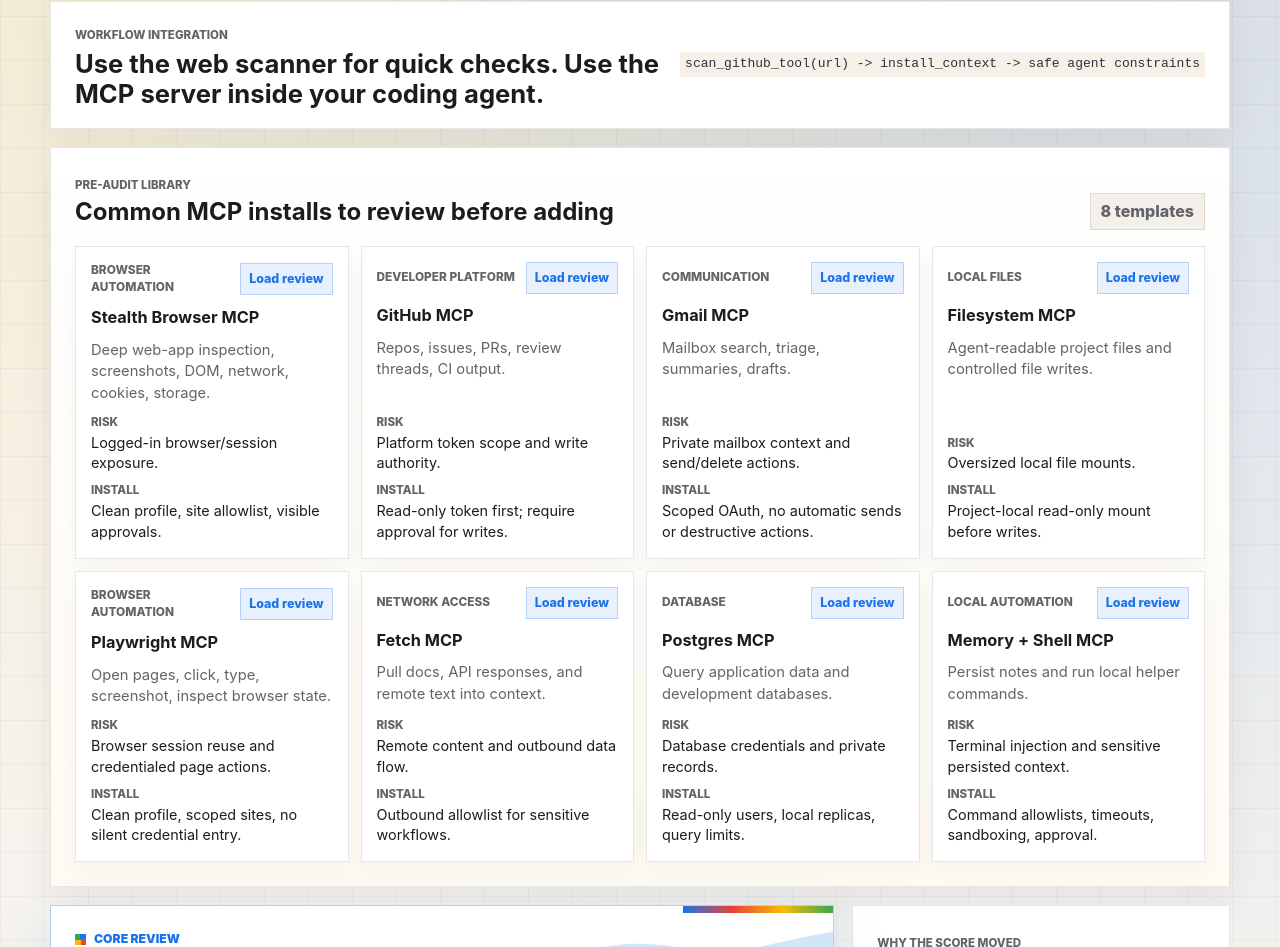
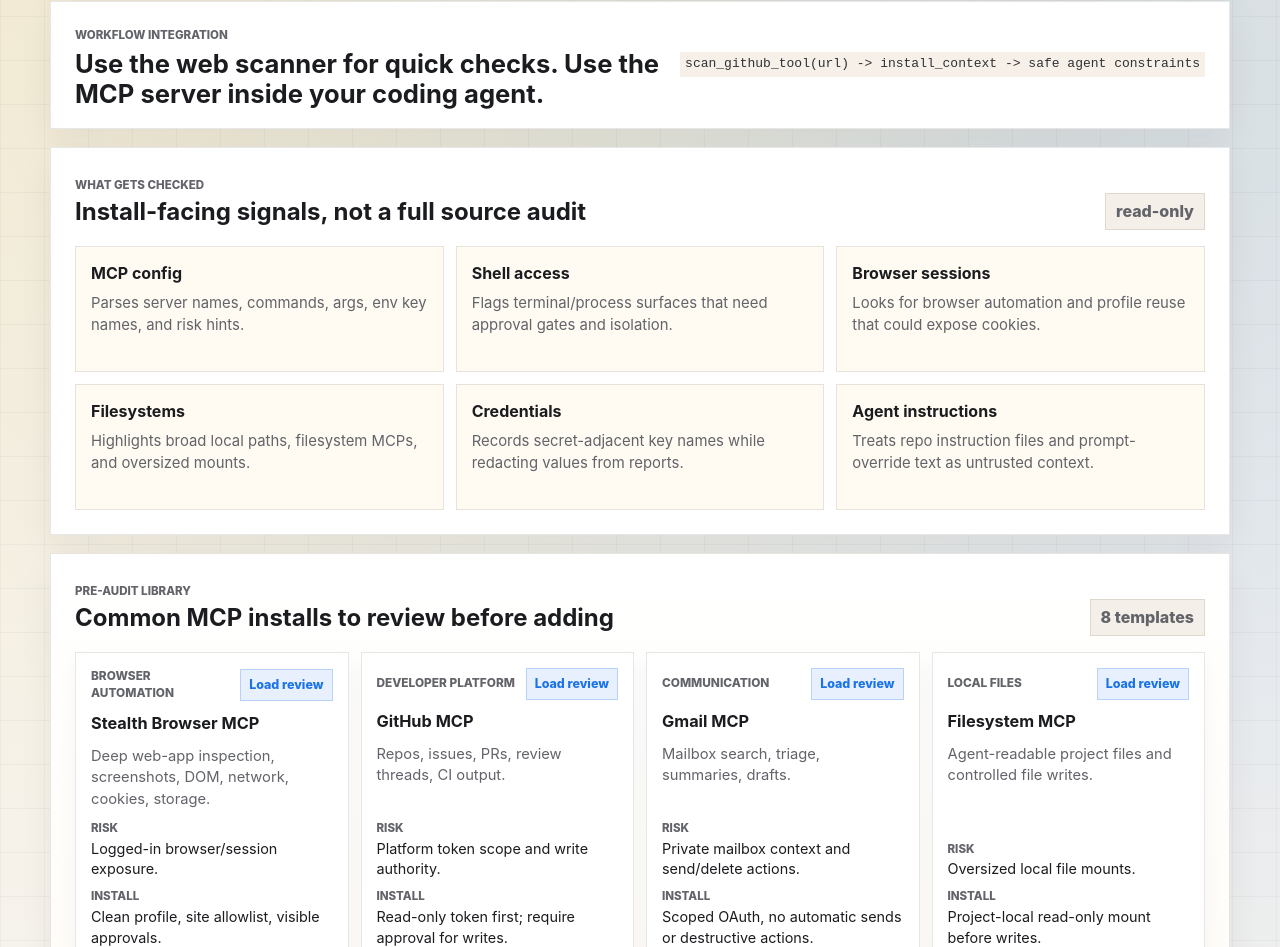
Before and after one commit to dodge1218/agent-surface-map, a plain HTML site: page public/index.html in a window 1280 px wide. Shown: the part 1084-2031 px from the top of the page. Drawn offline with Linux system fonts and the light colour scheme.

Commit message:
document public rule checks

```diff
--- a/public/index.html
+++ b/public/index.html
@@ -76,6 +76,42 @@
         <code>scan_github_tool(url) -> install_context -> safe agent constraints</code>
       </section>
 
+      <section class="checks-strip" aria-label="Scanner checks">
+        <div class="section-heading">
+          <div>
+            <span class="meta-label">What gets checked</span>
+            <h2>Install-facing signals, not a full source audit</h2>
+          </div>
+          <span class="count-pill">read-only</span>
+        </div>
+        <div class="checks-grid">
+          <article>
+            <strong>MCP config</strong>
+            <p>Parses server names, commands, args, env key names, and risk hints.</p>
+          </article>
+          <article>
+            <strong>Shell access</strong>
+            <p>Flags terminal/process surfaces that need approval gates and isolation.</p>
+          </article>
+          <article>
+            <strong>Browser sessions</strong>
+            <p>Looks for browser automation and profile reuse that could expose cookies.</p>
+          </article>
+          <article>
+            <strong>Filesystems</strong>
+            <p>Highlights broad local paths, filesystem MCPs, and oversized mounts.</p>
+          </article>
+          <article>
+            <strong>Credentials</strong>
+            <p>Records secret-adjacent key names while redacting values from reports.</p>
+          </article>
+          <article>
+            <strong>Agent instructions</strong>
+            <p>Treats repo instruction files and prompt-override text as untrusted context.</p>
+          </article>
+        </div>
+      </section>
+
       <section class="example-strip" aria-label="Pre-audited MCP examples">
         <div class="section-heading">
           <div>
--- a/public/styles.css
+++ b/public/styles.css
@@ -411,6 +411,40 @@ h3 {
 .workflow-strip code {
   justify-self: end;
   max-width: 100%;
+}
+
+.checks-strip {
+  margin-top: 18px;
+  padding: 24px;
+  border: 1px solid rgba(27, 28, 31, 0.1);
+  background: #fff;
+  box-shadow: 0 14px 34px rgba(49, 39, 27, 0.06);
+}
+
+.checks-grid {
+  display: grid;
+  grid-template-columns: repeat(3, minmax(0, 1fr));
+  gap: 12px;
+}
+
+.checks-grid article {
+  min-height: 126px;
+  display: grid;
+  gap: 8px;
+  align-content: start;
+  padding: 15px;
+  border: 1px solid rgba(27, 28, 31, 0.1);
+  background: #fffaf2;
+}
+
+.checks-grid strong {
+  font-size: 1rem;
+}
+
+.checks-grid p {
+  margin: 0;
+  color: var(--muted);
+  font-size: 0.93rem;
 }
 
 .example-strip {
@@ -827,9 +861,14 @@ code {
   .example-grid {
     grid-template-columns: repeat(2, minmax(0, 1fr));
   }
+
+  .checks-grid {
+    grid-template-columns: repeat(2, minmax(0, 1fr));
+  }
 }
 
 @media (max-width: 620px) {
+  .checks-grid,
   .example-grid {
     grid-template-columns: 1fr;
   }
```
Also changed, not shown: docs/dev-submission-draft.md (+2 -0 lines), docs/rules.md (added, +17 -0 lines), docs/security-notes.md (+2 -0 lines), README.md.
